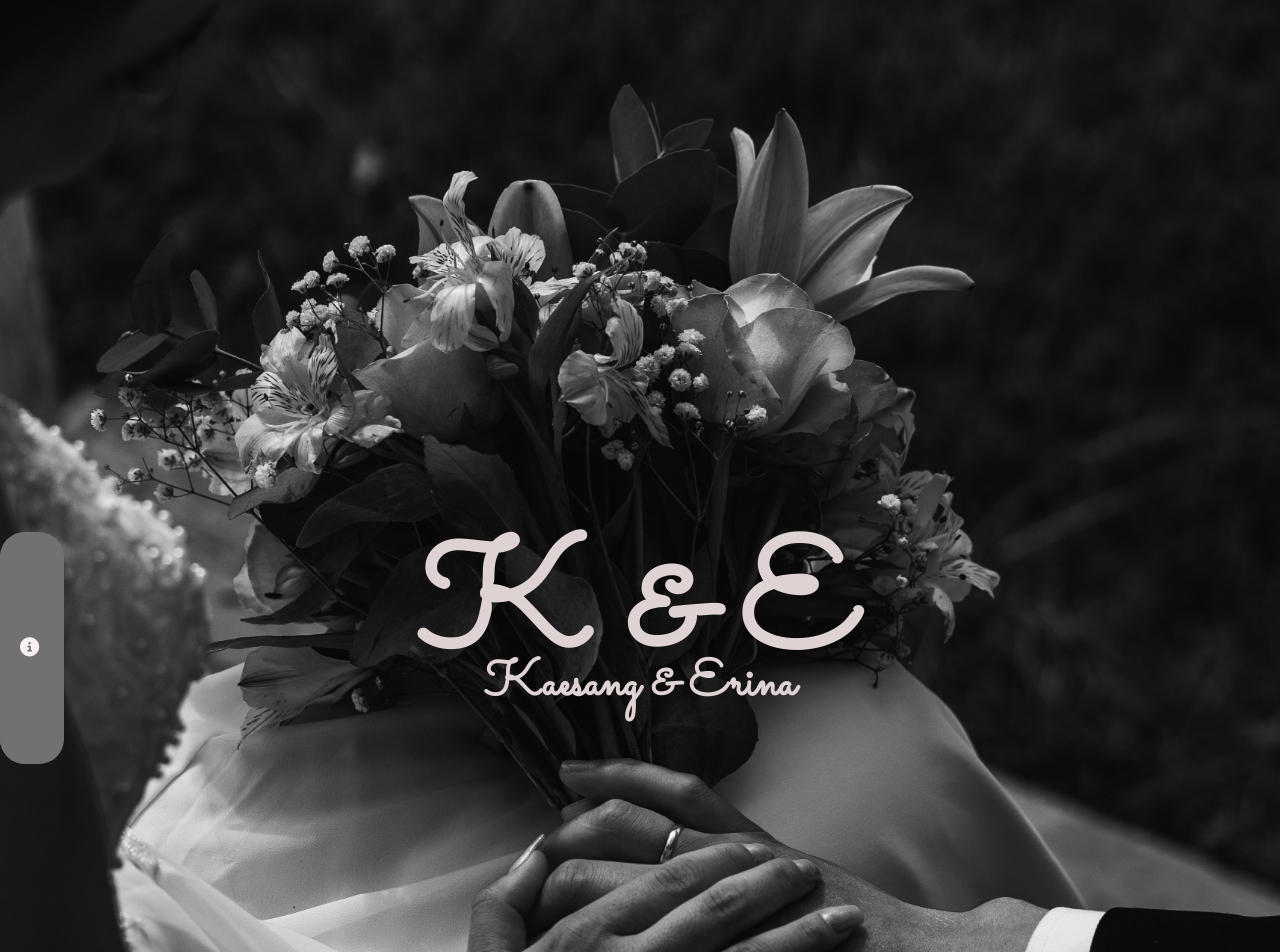
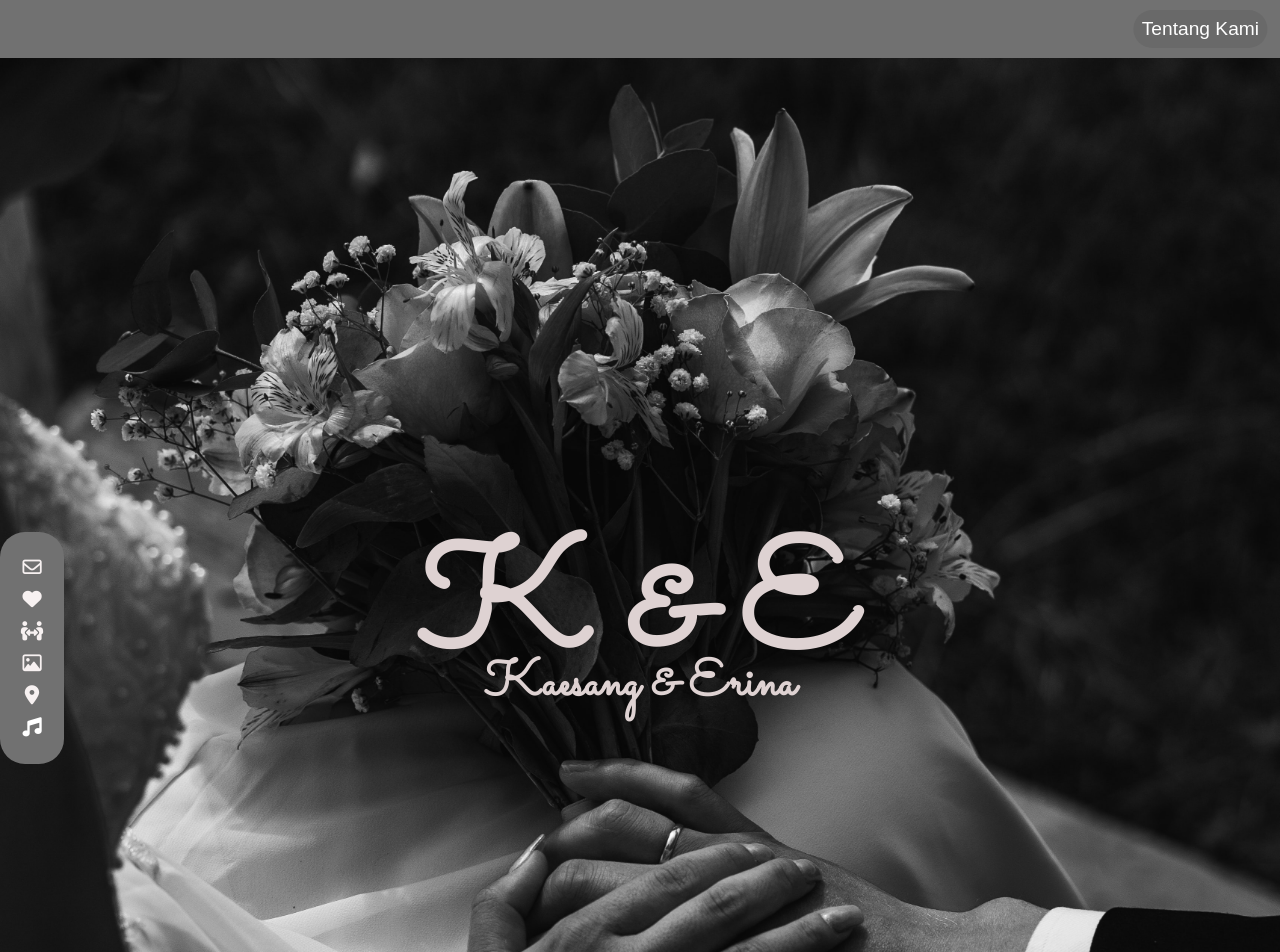
Before and after one commit to SeptianNurIkhsan/wedding.github.io, a PHP site: page / in a window 1280 px wide. Shown: the top 952 px of the page. Run offline with PHP 8.4, Linux system fonts and the light colour scheme.

Commit message:
masyaallahtabarakallah

```diff
--- a/index.html
+++ b/index.html
@@ -23,7 +23,7 @@
   <body>
 
     <!------------------------- NAVIGASI ------------------------->
-    <nav>
+    <nav id="navbarleft">
       <ul>
         <li>
           <a href="#akad"><i class="fa-regular fa-envelope"></i></a>
@@ -40,22 +40,18 @@
         <li>
           <a href="#agenda"><i class="fa-solid fa-location-dot"></i></a>
         </li>
-        <li>
-          <a href="Info.html"><i class="fa-solid fa-circle-info"></i></a>
-        </li>
         <li onclick="musik()">
-          <i class="fa-solid fa-music musik" style="color: blueviolet;"></i>
+          <i class="fa-solid fa-music musik" style="color: rgb(255, 255, 255);"></i>
         </li>
       </ul>
     </nav>
-     <nav id="toggle">
+    <nav id="toggle">
       <ul>
         <li>
-          <a href="Info.html"><i class="fa-solid fa-circle-info"></i></a>
+            <a href="Info.html" onmouseover="none">Tentang Kami</a>
         </li>
       </ul>
-
-     </nav>
+    </nav>
     <!--------------------------Undangan Awal--------------------->
     <section id="akad">
       <div class="akadnikah">
--- a/index.js
+++ b/index.js
@@ -14,13 +14,13 @@ function galeri(gmbr) {
 
 }
 
-function profileover() {
-    var nama = document.querySelector (".overlay span");
+function profileover(element) {
+    var nama = element.querySelector ("span");
     nama.classList.add("active");
 
 }
 
-function profilleave() {
-    var nama = document.querySelector (".overlay span")
+function profilleave(element) {
+    var nama = element.querySelector ("span")
     nama.classList.remove("active")
 }
--- a/style.css
+++ b/style.css
@@ -45,7 +45,7 @@ body::before {
   z-index: -1;
 }
 
-nav {
+#navbarleft {
   width: 100px;
   position: fixed;
   background-color:#717171;
@@ -56,7 +56,7 @@ nav {
   border-radius: 25px;
   z-index: 1000;
 }
-nav ul {
+#navbarleft ul {
   height: 10em;
   display: flex;
   justify-content: space-around;
@@ -65,12 +65,46 @@ nav ul {
   text-align: center;
 }
 
-nav ul li {
+#navbarleft ul li {
   list-style: none;
 }
 
-nav ul i {
+#navbarleft ul i {
   color: #f7f1f1;
+}
+
+#toggle{
+  width: 100%;
+  position: fixed;
+  background-color: #717171;
+  top: 0%;
+  z-index: 1000;
+  padding: 10px;
+}
+
+#toggle a{
+  padding: 0;
+  margin: 0;
+  color: white;
+  background-color:dimgrey;
+  overflow: hidden;
+  border-radius: 3vh;
+  padding: 8px;
+  text-decoration: none;
+  font-size: 2,3vh;
+}
+
+#toggle a:hover{
+  background-color: white;
+  color: #717171;
+
+}
+
+#toggle ul li{
+  right: 100%;
+  display: flex;
+  justify-content: center;
+  transform: translateX(43%);
 }
 
 
@@ -125,8 +159,7 @@ nav ul i {
   display: flex;
   justify-content: center;
   align-items: center;
-  background-image:url(bgweding2.jpg);
-  background-size: cover;
+  background-image:url(bg-5.jpg);
   min-height: 100vh;
 }
 
@@ -176,7 +209,7 @@ nav ul i {
 
 #cerita {
   font-family: "Work Sans", sans-serif;
-  background-image: url(bgcrt.jpg);
+  background-image: url(bgceritaa.jpg);
   background-size: cover;
   min-height: 100vh;
   padding: 2em;
@@ -200,7 +233,8 @@ nav ul i {
   border-radius: 30px;
 }
 #galeri{
-  background-image: url(bg-10.jpg);
+  background-image: url(bgceritaa.jpg);
+  background-size: cover;
   display: flex;
   flex-direction: column;
   justify-content:space-between;
```
Also changed, not shown: Info.html (+13 -10 lines), cerita.css (+6 -2 lines), bg.jpg (added), bggaleri1.jpg (added), 2 other files.
